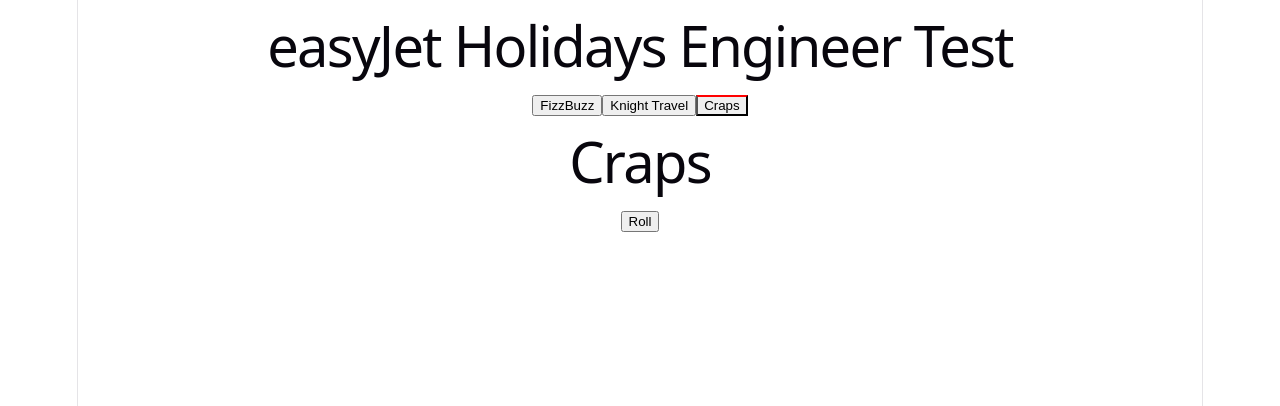
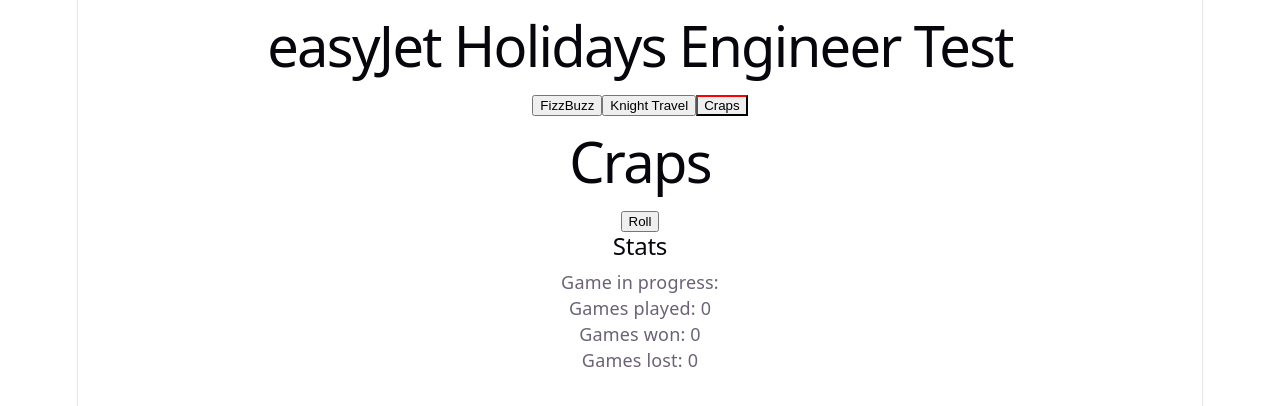
Before and after one commit to anami/easyjet-test, a React (Vite) app: page / in a window 1280 px wide. Both pictures are taken after a click on the tab "Craps". Shown: the top 406 px of the page. Built offline with nearby package versions, Linux system fonts and the light colour scheme.

Commit message:
basic game is now working

```diff
--- a/src/components/craps/Craps.tsx
+++ b/src/components/craps/Craps.tsx
@@ -10,14 +10,36 @@
 export function Craps() {
 
     const [diceValues, setDiceValues] = useState<number[] | null>(null)
+    const [gamesPlayed, setGamesPlayed] = useState<number>(0)
+    const [playing, setPlaying] = useState<boolean>(false)
+    const [gamesWon, setGamesWon] = useState<number>(0)
+    const [gamesLost, setGamesLost] = useState<number>(0)
 
 
     function handleRoll() {
-
-
         // randomly generate two numbers
         const val1 = Math.floor(Math.random() * 6) + 1
         const val2 = Math.floor(Math.random() * 6) + 1
+
+        const losingTotals = [2, 3, 12]
+        const winningTotals = [7, 11]
+        const continueTotals = [4, 5, 6, 8, 9, 10]
+
+
+        const total = val1 + val2
+
+        // check if the player lost - if the values add up to 2, 3 and 12
+        if (losingTotals.includes(total)) {
+            // game is lost
+            setPlaying(false)
+            setGamesPlayed(prev => prev + 1)
+            setGamesLost(prev => prev + 1)
+        } else if (winningTotals.includes(total)) {
+            setGamesWon(prev => prev + 1)
+            setGamesPlayed(prev => prev + 1)
+            setPlaying(false)
+        }
+
 
         setDiceValues(
             [val1, val2]
@@ -44,6 +66,21 @@
             <div>
                 <button onClick={handleRoll}>Roll</button>
             </div>
+            <div>
+                <h2>Stats</h2>
+                <p>
+                    Game in progress: {playing}
+                </p>
+                <p>
+                    Games played: {gamesPlayed}
+                </p>
+                <p>
+                    Games won: {gamesWon}
+                </p>
+                <p>
+                    Games lost: {gamesLost}
+                </p>
+            </div>
         </>
     )
 
```
